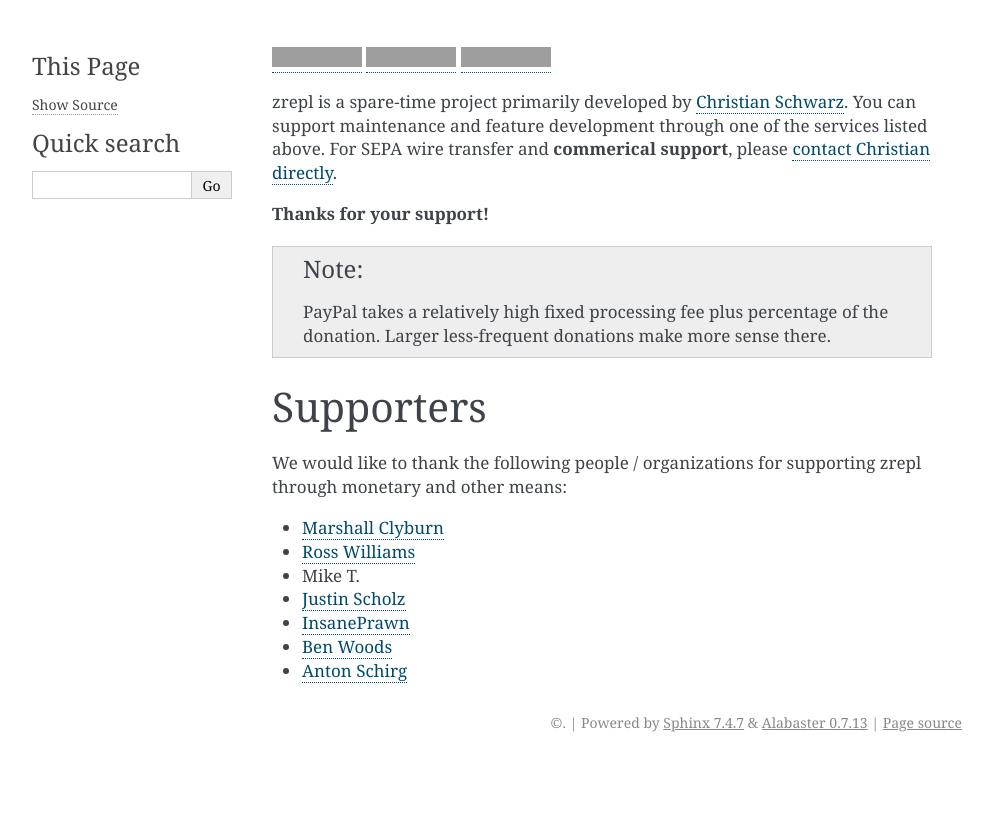
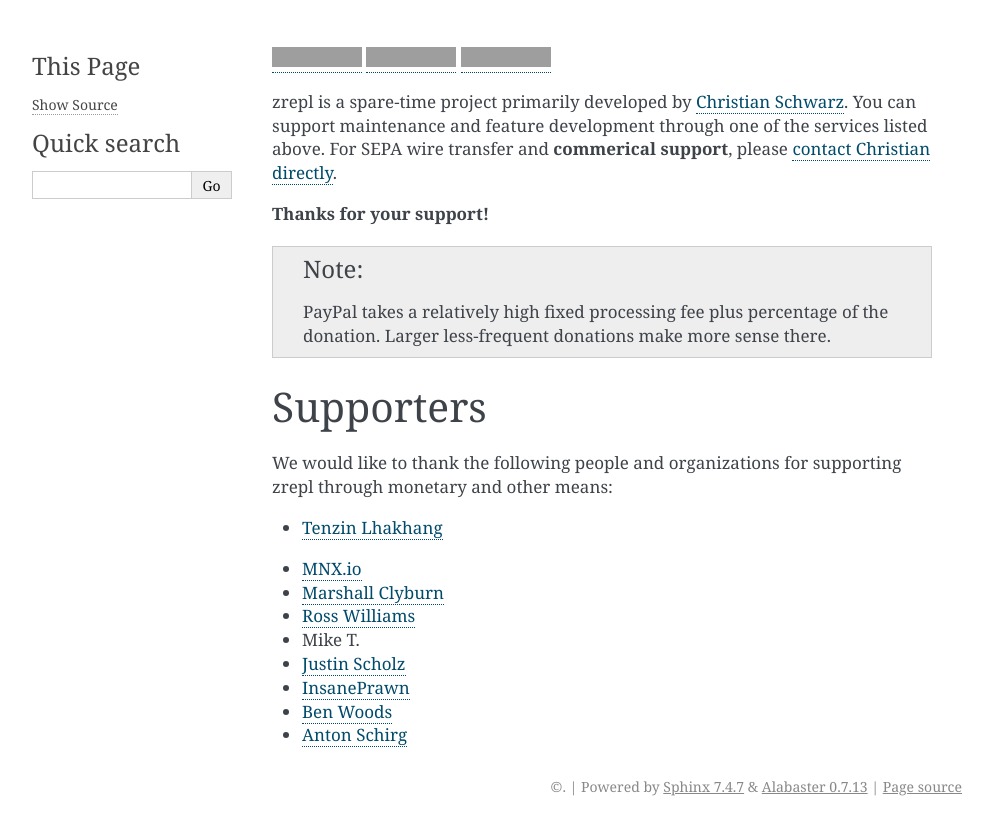
Before and after one commit to zrepl/zrepl, a Sphinx documentation site: the page built from docs/supporters.rst, in a window 1280 px wide, cut to the strip 0-835 px from the top of the page. Shown: the whole strip, without its empty margins (148-1141 px from the left). Built offline with Sphinx 7.4.7, drawn with Linux system fonts in a browser that asks for light colours; the version number could not be read and is left out; some of the changed lines change nothing that is shown; grey boxes are pictures that could not be loaded.

Commit message:
docs: supporters: update & add viz for different kinds of support

```diff
--- a/docs/supporters.rst
+++ b/docs/supporters.rst
@@ -18,12 +18,26 @@
 Supporters
 ==========
 
-We would like to thank the following people / organizations for supporting zrepl through monetary and other means:
+We would like to thank the following people and organizations for supporting zrepl through monetary and other means:
 
-* `Marshall Clyburn <https://github.com/mdclyburn>`_
-* `Ross Williams <https://github.com/overhacked>`_
-* Mike T.
-* `Justin Scholz <https://github.com/JMoVS>`_
-* `InsanePrawn <https://github.com/InsanePrawn>`_
-* `Ben Woods <https://www.freshports.org/sysutils/zrepl/>`_
-* `Anton Schirg <https://github.com/antonxy>`_
+.. |supporter-std| raw:: html
+
+   <div class="fa fa-star-o" style="width: 1em;"></div>
+
+.. |supporter-gold| raw:: html
+
+   <div class="fa fa-star" style="width: 1em;"></div>
+
+.. |supporter-code| raw:: html
+
+   <div class="fa fa-code" style="width: 1em;"></div>
+
+* |supporter-std| `Tenzin Lhakhang <https://confluence.tenzin.io>`_
+* |supporter-gold| `MNX.io <https://mnx.io>`_
+* |supporter-std| `Marshall Clyburn <https://github.com/mdclyburn>`_
+* |supporter-code| `Ross Williams <https://github.com/overhacked>`_
+* |supporter-std| Mike T.
+* |supporter-code| `Justin Scholz <https://github.com/JMoVS>`_
+* |supporter-code| `InsanePrawn <https://github.com/InsanePrawn>`_
+* |supporter-code| `Ben Woods <https://www.freshports.org/sysutils/zrepl/>`_
+* |supporter-code| `Anton Schirg <https://github.com/antonxy>`_
```
